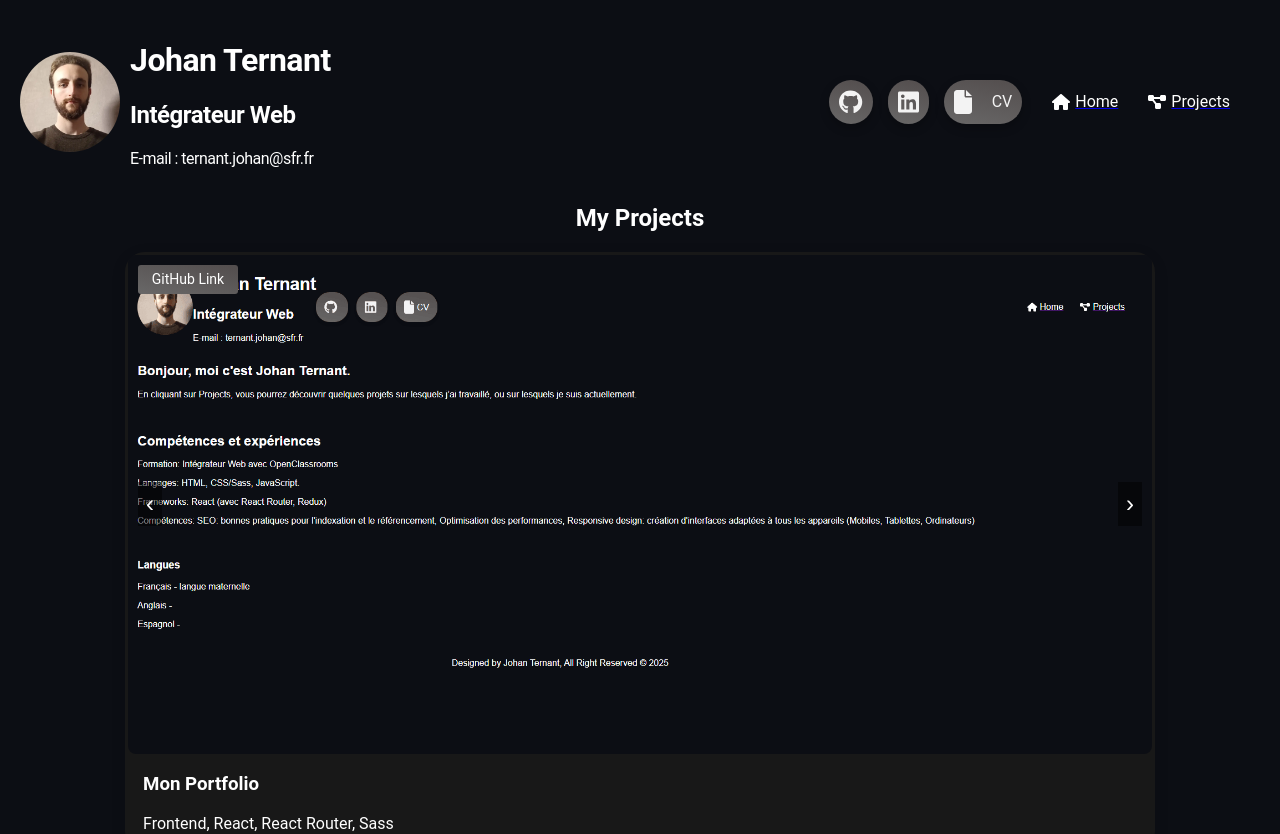
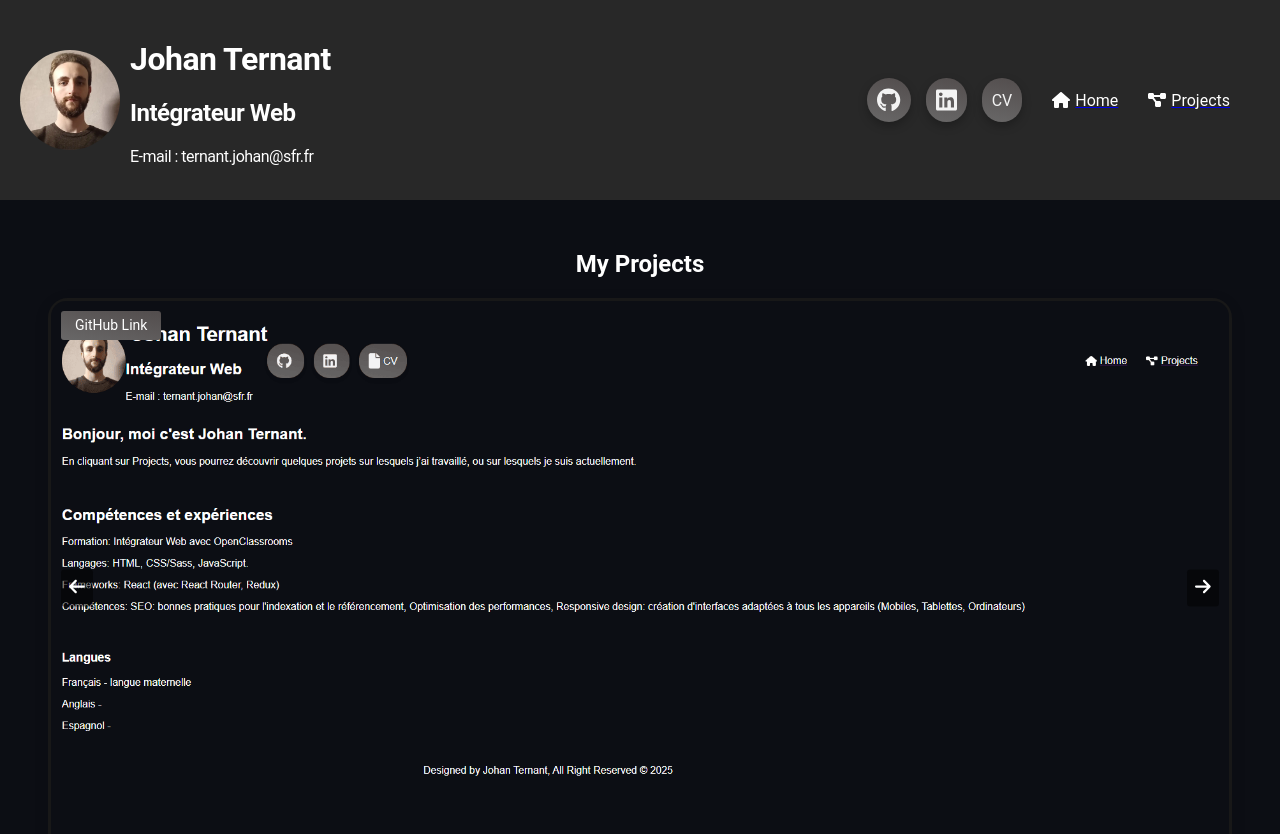
Before and after one commit to Johan-Tnt/Mon-Portfolio-Johan-Ternant, a React (Vite) app in the folder portfolio-johan-ternant/: page /projects in a window 1280 px wide. Shown: the top 834 px of the page. Built offline with nearby package versions, Linux system fonts and the light colour scheme.

Commit message:
Layout + bug fixes.

```diff
--- a/portfolio-johan-ternant/src/components/header.jsx
+++ b/portfolio-johan-ternant/src/components/header.jsx
@@ -7,7 +7,6 @@ import { NavLink } from "react-router-dom";
 import { FontAwesomeIcon } from "@fortawesome/react-fontawesome";
 import { faHouse } from "@fortawesome/free-solid-svg-icons";
 import { faLinkedin } from "@fortawesome/free-brands-svg-icons";
-import { faFile } from "@fortawesome/free-solid-svg-icons";
 import { faGithub } from "@fortawesome/free-brands-svg-icons";
 import { faDiagramProject } from "@fortawesome/free-solid-svg-icons";
 
@@ -53,7 +52,6 @@ const Header = () => {
               target="_blank"
               className="li_navigation contact_button"
             >
-              <FontAwesomeIcon icon={faFile} size={"xl"} />
               CV
             </a>
           </div>
--- a/portfolio-johan-ternant/src/components/slider.jsx
+++ b/portfolio-johan-ternant/src/components/slider.jsx
@@ -1,5 +1,7 @@
 //Code éditer par Johan
 import { useState } from "react"; //useState pour la gestion des états
+import { FontAwesomeIcon } from "@fortawesome/react-fontawesome";
+import { faArrowLeft, faArrowRight } from "@fortawesome/free-solid-svg-icons";
 /* eslint-disable react/prop-types */
 
 const Slider = ({ images, alt }) => {
@@ -20,7 +22,7 @@ const Slider = ({ images, alt }) => {
   return (
     <div className="slider">
       <button onClick={prevSlide} className="slider-btn prev-btn">
-        &#8249;
+        <FontAwesomeIcon icon={faArrowLeft} />
       </button>
       <img
         src={images[currentIndex]}
@@ -28,7 +30,7 @@ const Slider = ({ images, alt }) => {
         className="slider-image"
       />
       <button onClick={nextSlide} className="slider-btn next-btn">
-        &#8250;
+        <FontAwesomeIcon icon={faArrowRight} />
       </button>
     </div>
   );
--- a/portfolio-johan-ternant/src/sass/footer.scss
+++ b/portfolio-johan-ternant/src/sass/footer.scss
@@ -1,10 +1,10 @@
 //Code éditer par Johan
 .footer {
   display: flex;
-  margin-top: 20px;
-  margin-bottom: 20px;
+  margin-top: 50px;
   display: flex;
   justify-content: center;
+  background-color: #282828;
 }
 .footer_contact {
   flex-direction: column;
--- a/portfolio-johan-ternant/src/sass/header.scss
+++ b/portfolio-johan-ternant/src/sass/header.scss
@@ -2,6 +2,8 @@
 .header {
   display: flex;
   align-items: center;
+  background-color: #282828;
+  height: 200px;
 }
 .header nav a {
   display: flex;
--- a/portfolio-johan-ternant/src/sass/home.scss
+++ b/portfolio-johan-ternant/src/sass/home.scss
@@ -4,5 +4,5 @@
   display: flex;
   flex-direction: column;
   padding-left: 20px;
-  max-width: 1440px;
+  //max-width: 1440px;
 }
--- a/portfolio-johan-ternant/src/sass/main.scss
+++ b/portfolio-johan-ternant/src/sass/main.scss
@@ -13,8 +13,7 @@ body {
   min-width: 320px;
   min-height: 100vh;
   margin: 0;
-  display: flex;
+  padding: 0;
+  //display: flex;
   position: relative;
-  margin-top: 20px;
-  //margin-left: 20px;
 }
--- a/portfolio-johan-ternant/src/sass/projects.scss
+++ b/portfolio-johan-ternant/src/sass/projects.scss
@@ -8,6 +8,7 @@
 .projects_title {
   display: flex;
   justify-content: center;
+  margin-top: 30px;
 }
 .button_projects {
   text-decoration: none;
@@ -18,10 +19,8 @@
 .list_projects {
   background-color: #181818;
   border-radius: 20px;
-  //padding: 15px;
-  //width: 70vw;
   max-width: 1440px;
-  width: 80%;
+  width: 92%;
   box-shadow: 0px 4px 15px 0px rgba(0, 0, 0, 0.1);
   border: solid 3px #181818;
   position: relative; // Ajout ici
@@ -33,7 +32,6 @@
   border-radius: 15px 15px 0 0;
 }
 .projects_description {
-  //padding: 15px;
   padding-left: 15px;
 }
 .button_link_projects {
@@ -49,12 +47,8 @@
   justify-content: center;
   color: white;
   font-size: 14px;
-  //margin-right: 15px;
-  // position: absolute;
-  //right: 3px;
-  //margin: 10px;
   position: absolute;
-  top: 10px; // Ajuste selon la disposition souhaitée
-  left: 10px; // Ajuste également si nécessaire
+  top: 10px;
+  left: 10px;
   z-index: 20; // Plus élevé que celui du slider
 }
--- a/portfolio-johan-ternant/src/sass/slider.scss
+++ b/portfolio-johan-ternant/src/sass/slider.scss
@@ -11,9 +11,8 @@
 
 .slider-image {
   width: 100%;
-  //max-height: 300px;
   object-fit: cover;
-  border-radius: 8px;
+  border-radius: 15px;
 }
 
 .slider-btn {
@@ -23,10 +22,11 @@
   background: rgba(0, 0, 0, 0.5);
   color: white;
   border: none;
-  font-size: 1.5rem;
+  font-size: 18px;
   padding: 0.5rem;
   cursor: pointer;
-  z-index: 10;
+  z-index: 10; // Moins élevé que celui du projects
+  border-radius: 3px;
 }
 
 .prev-btn {
```
